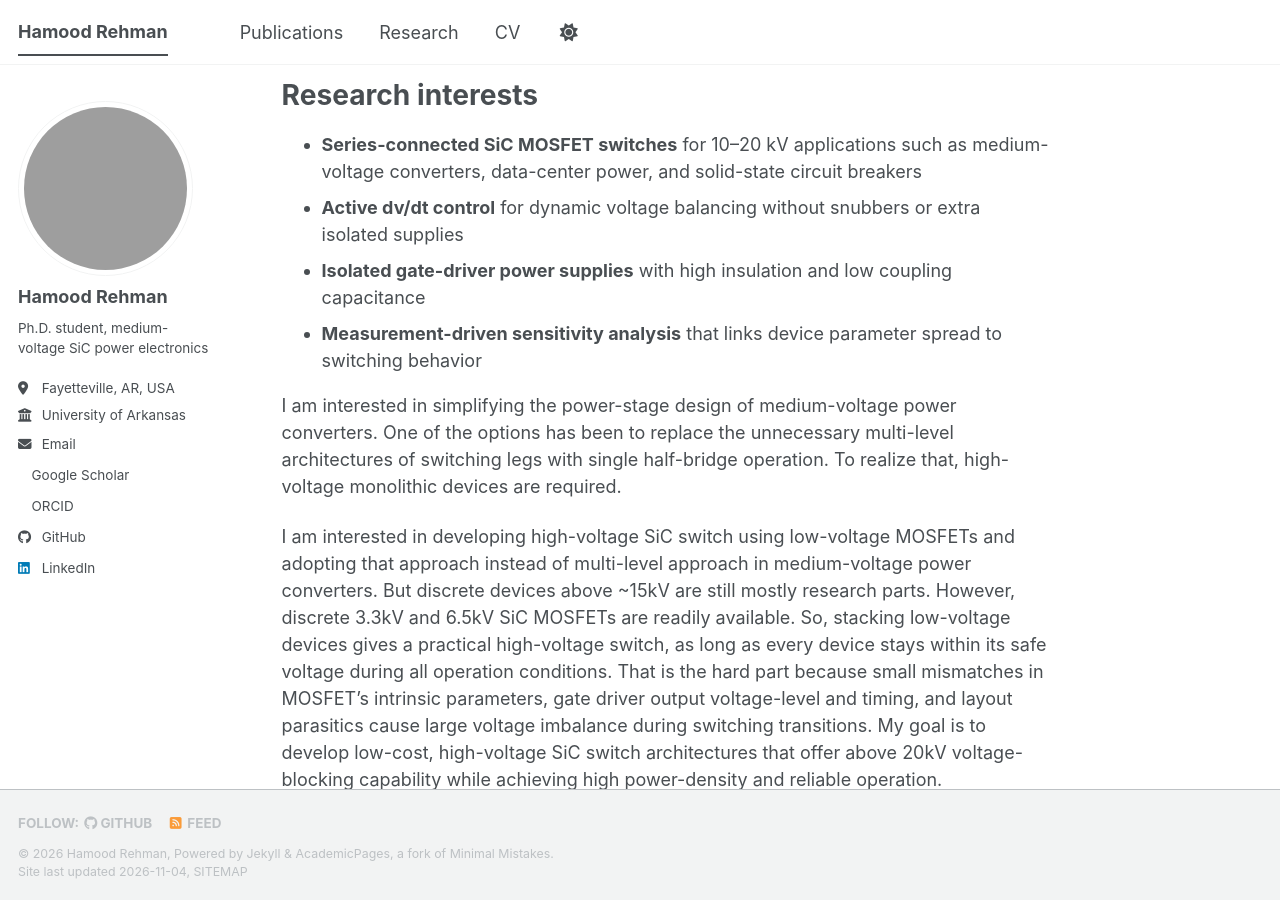
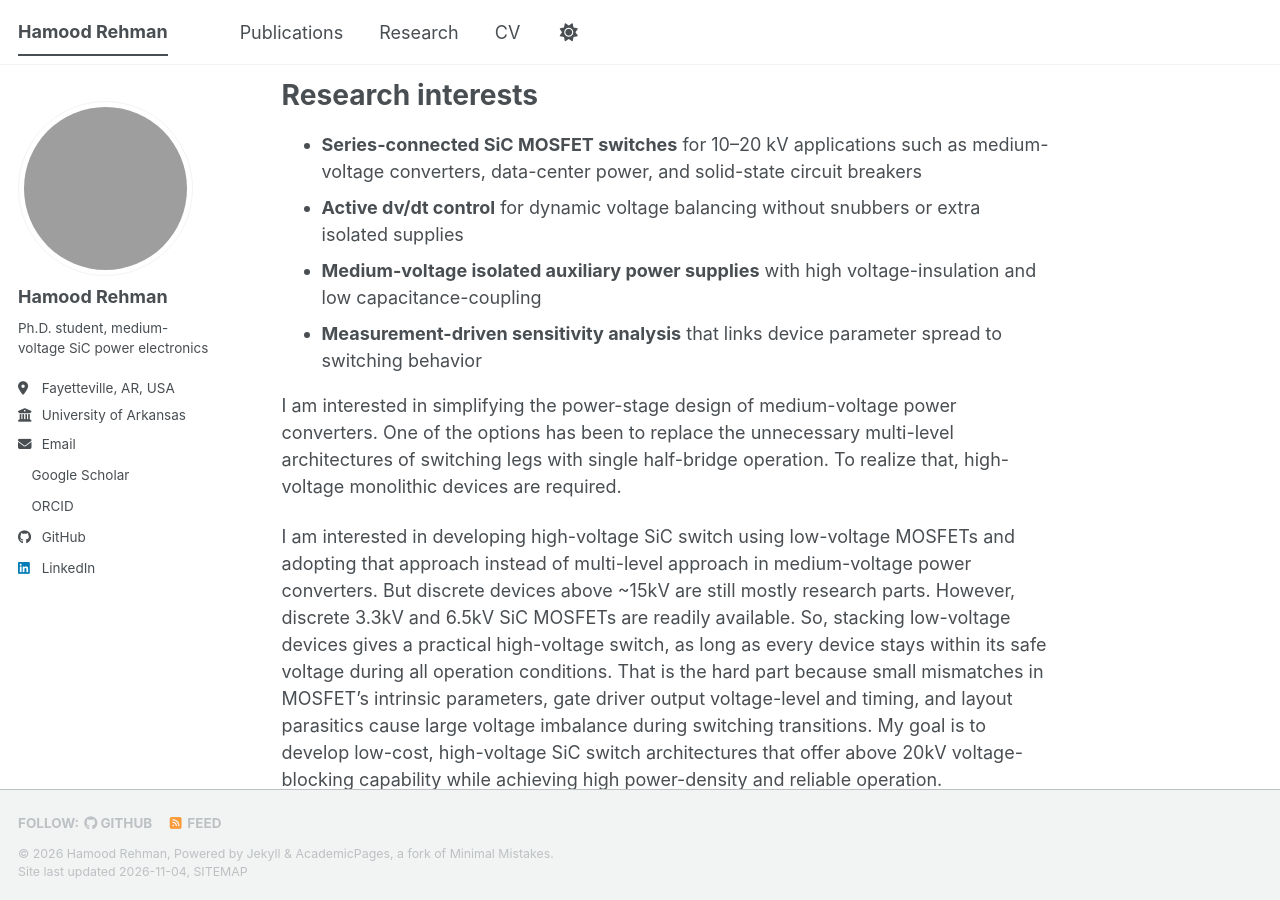
Before and after one commit to hamood-rehman/hamood-rehman.github.io, a Jekyll site: the page built from _pages/about.md, in a window 1280 px wide and 900 px high, scrolled down 435 px. Built offline with Jekyll 4.4.1, drawn with Linux system fonts in a browser that asks for light colours; a style sheet for code colours, icons or effects is not loaded; grey boxes are pictures that could not be loaded.

Commit message:
Update about.md

```diff
--- a/_pages/about.md
+++ b/_pages/about.md
@@ -16,7 +16,7 @@ Research interests
 
 - **Series-connected SiC MOSFET switches** for 10–20 kV applications such as medium-voltage converters, data-center power, and solid-state circuit breakers
 - **Active dv/dt control** for dynamic voltage balancing without snubbers or extra isolated supplies
-- **Isolated gate-driver power supplies** with high insulation and low coupling capacitance
+- **Medium-voltage isolated auxiliary power supplies** with high voltage-insulation and low capacitance-coupling
 - **Measurement-driven sensitivity analysis** that links device parameter spread to switching behavior
 
 I am interested in simplifying the power-stage design of medium-voltage power converters. One of the options has been to replace the unnecessary multi-level architectures of switching legs with single half-bridge operation. To realize that, high-voltage monolithic devices are required.
```
